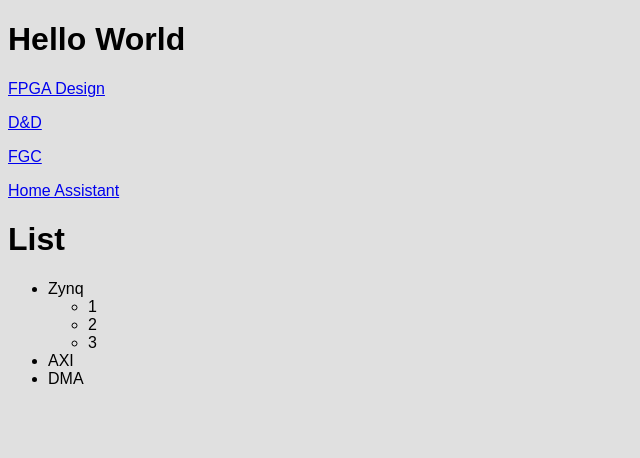
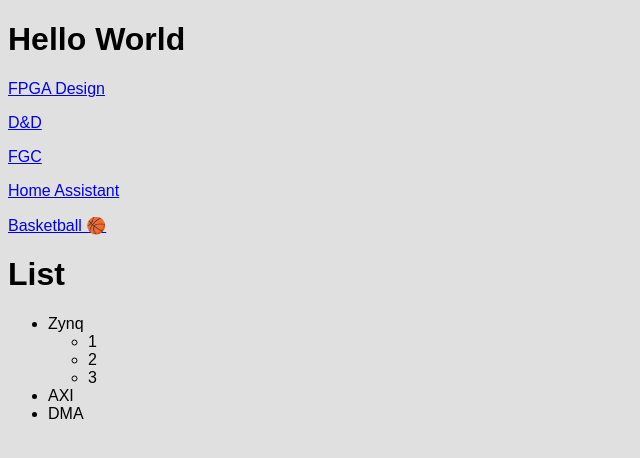
Before and after one commit to DoTheMoses/dothemoses.github.io, a plain HTML site: page index.html in a window 1280 px wide. Shown: the whole page, without its empty margins (0-640 px from the left). Drawn offline with nearby package versions, Linux system fonts and the light colour scheme.

Commit message:
Update index.html

```diff
--- a/index.html
+++ b/index.html
@@ -13,6 +13,7 @@
   <p><a href="dnd.html">D&D</a></p>
   <p><a href="fgc.html">FGC</a></p>
   <p><a href="homeassistant.html">Home Assistant</a></p>
+  <p><a href="basketball.html">Basketball 🏀</a></p>
 
   <h1>List</h1>
   <ul>
```
